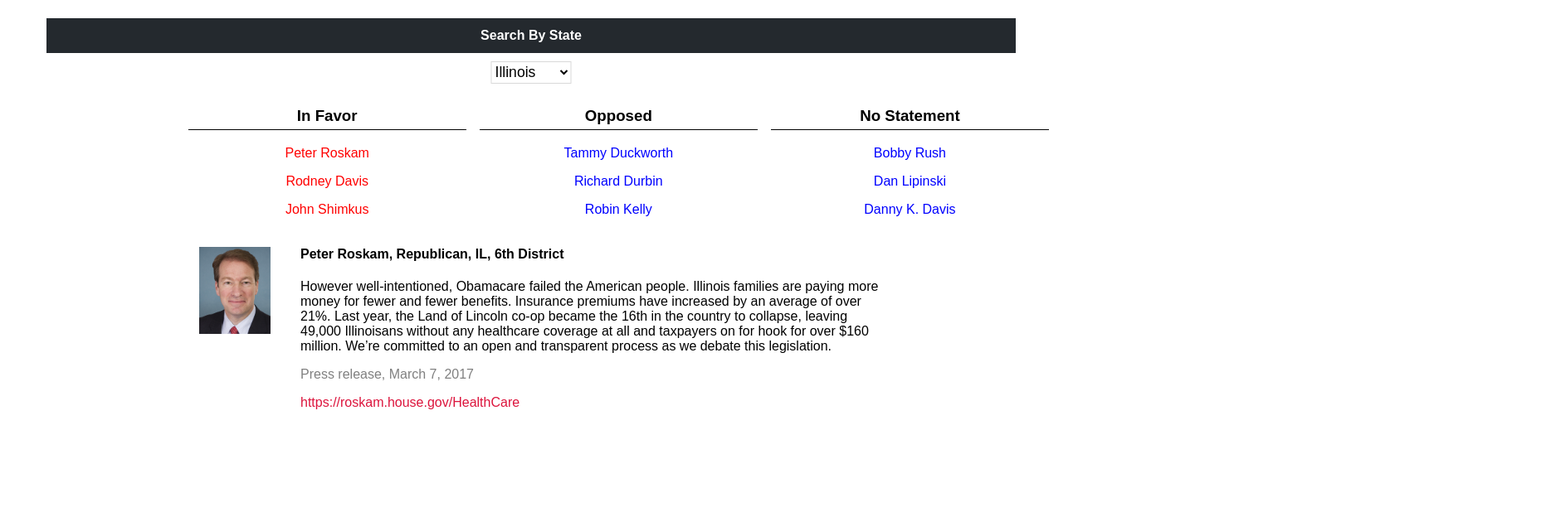
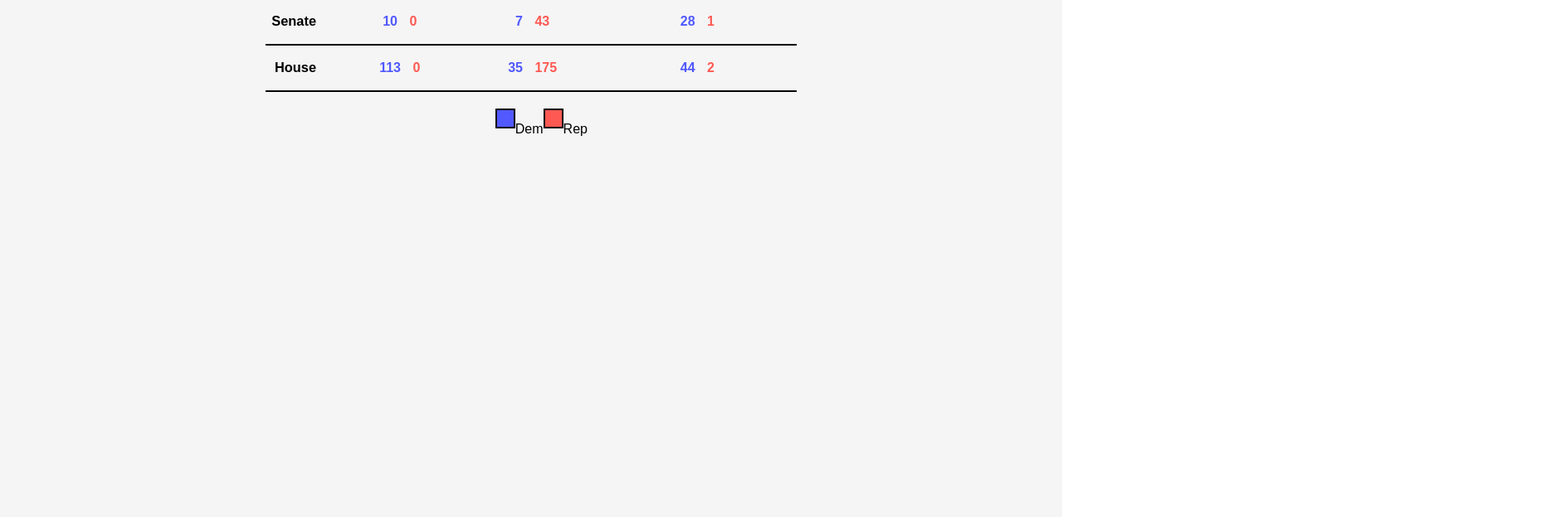
Before and after one commit to MagicWilliams/studio-legislator-tracker, a React (Create React App) app: page / in a window 1280 px wide. Shown: the part 320-944 px from the top of the page at 83% size, 1869 px wide, since content can reach past the window. Before the commit the page ends 835 px from the top, so only its background shows below. Built offline with nearby package versions, Linux system fonts and the light colour scheme.

Commit message:
graph setup

```diff
--- a/src/App.js
+++ b/src/App.js
@@ -3,6 +3,7 @@ import logo from './logo.svg';
 import './App.css';
 import './global-vars.css';
 import Banner from './components/Banner/Banner';
+import Graphs from './components/Graphs/Graphs';
 import KeyPlayers from './components/KeyPlayers/KeyPlayers';
 import SearchByState from './components/SearchByState/SearchByState';
 import data from './representatives.json';
@@ -23,7 +24,9 @@ class App extends Component {
   render() {
     return (
     	<div>
-	        <KeyPlayers />
+          <Banner />
+          <Graphs />
+          <KeyPlayers />
           <SearchByState representatives={this.state.representatives} />
 	    </div>
     );
--- /dev/null
+++ b/src/components/Graphs/Graphs.css
@@ -0,0 +1,6 @@
+.GraphsContainer {
+	height: 550px;
+	background-color: #F5F5F5;
+	width: 100%;
+	text-align: center
+}
--- /dev/null
+++ b/src/components/Graphs/Graphs.jsx
@@ -0,0 +1,17 @@
+import React, { Component } from 'react';
+import VotingTable from '../VotingTable/VotingTable';
+import classNames from 'classnames/bind';
+import { Grid, Row, Col } from 'react-flexbox-grid';
+import './Graphs.css';
+
+class Graphs extends Component {
+  render() {
+    return (
+      <div className="GraphsContainer">
+
+      </div>
+    );
+  }
+}
+
+export default Graphs;
```
